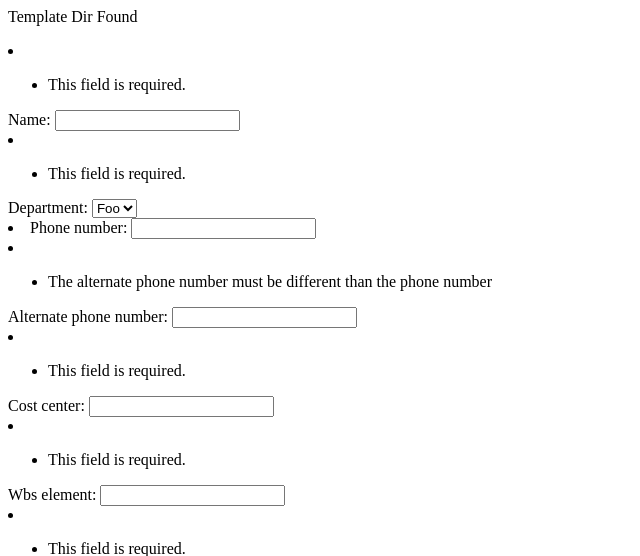
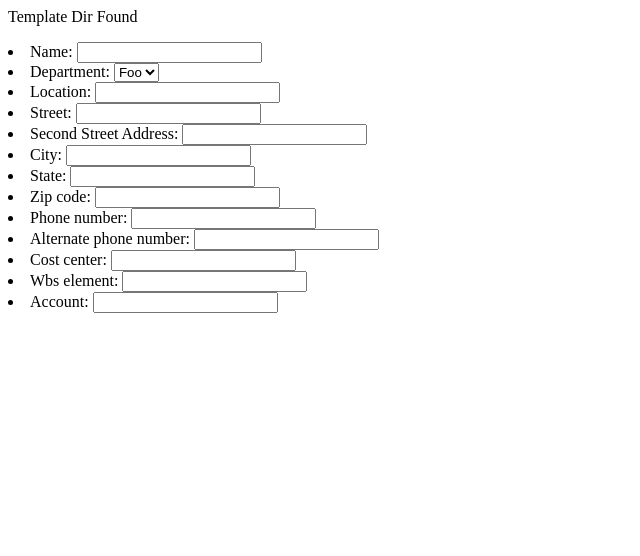
Before and after one commit to tavern-consulting/amtrak-decal-form, a Django app: page / in a window 1280 px wide. Shown: the top 556 px of the page, without its empty margins (0-640 px from the left). Run offline with Django 3.2, Linux system fonts and the light colour scheme.

Commit message:
refs #3: Pane 1 is done.

```diff
--- a/amtrak_decal_form/forms.py
+++ b/amtrak_decal_form/forms.py
@@ -1,6 +1,10 @@
 from django import forms
 
-from localflavor.us.forms import USPhoneNumberField
+from localflavor.us.forms import (
+    USPhoneNumberField,
+    USZipCodeField,
+    USStateSelect,
+)
 
 FORM_ERRORS = {
     'alternate_phone_number': {
@@ -18,8 +22,22 @@
         ]
     )
     # TODO figure out what to do with these.
-    # location = CharField()
-    # address = CharField()
+    location = forms.CharField()
+
+    line1 = forms.CharField(label='Street', required=True, max_length=50)
+    line2 = forms.CharField(
+        label='Second Street Address',
+        required=False,
+        max_length=50,
+    )
+    city = forms.CharField(label='City', max_length=50)
+    state = forms.CharField(
+        label='State',
+        widget=USStateSelect,
+        max_length=50,
+    )
+    zip_code = USZipCodeField(label='Zip Code')
+
     phone_number = USPhoneNumberField()
     alternate_phone_number = USPhoneNumberField(required=False)
     cost_center = forms.CharField()
--- a/amtrak_decal_form/templates/index.html
+++ b/amtrak_decal_form/templates/index.html
@@ -59,6 +59,10 @@
 -->
 <p>Template Dir Found</p>
 
-{{ form.as_ul }}
+<div class="pane-1">
+    {{ form.as_ul }}
+</div>
+<div class="pane-2">
+</div>
 </body>
 </html>
--- a/amtrak_decal_form/tests.py
+++ b/amtrak_decal_form/tests.py
@@ -23,11 +23,17 @@
         return {
             'name': 'name',
             'department': 1,
+            'location': 'location',
             'phone_number': '123-456-7890',
             'alternate_phone_number': '123-456-0987',
             'cost_center': 'cost_center',
             'wbs_element': 'wbs_element',
             'account': 'account',
+            'line1': 'line1',
+            'line2': 'line2',
+            'city': 'Indianapolis',
+            'state': 'IN',
+            'zip_code': '46260',
         }
 
     def test_form_error_for_missing_fields(self):
--- a/amtrak_decal_form/views.py
+++ b/amtrak_decal_form/views.py
@@ -4,8 +4,9 @@
 
 
 def index(request):
-    form = UserInfoForm(data=request.POST or {})
+    form = UserInfoForm()
     if request.method == 'POST':
+        form = UserInfoForm(data=request.POST)
         if form.is_valid():
             pass
 
```
